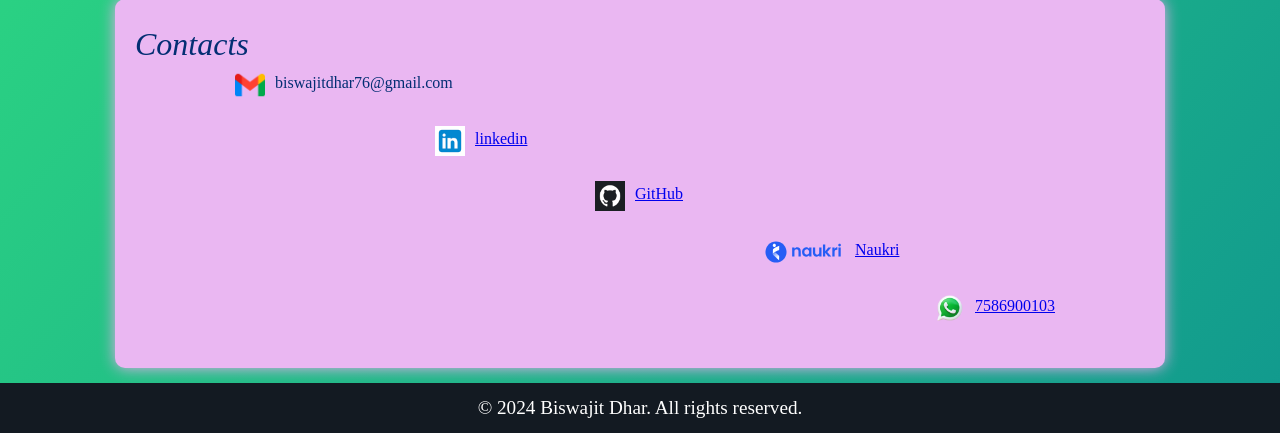
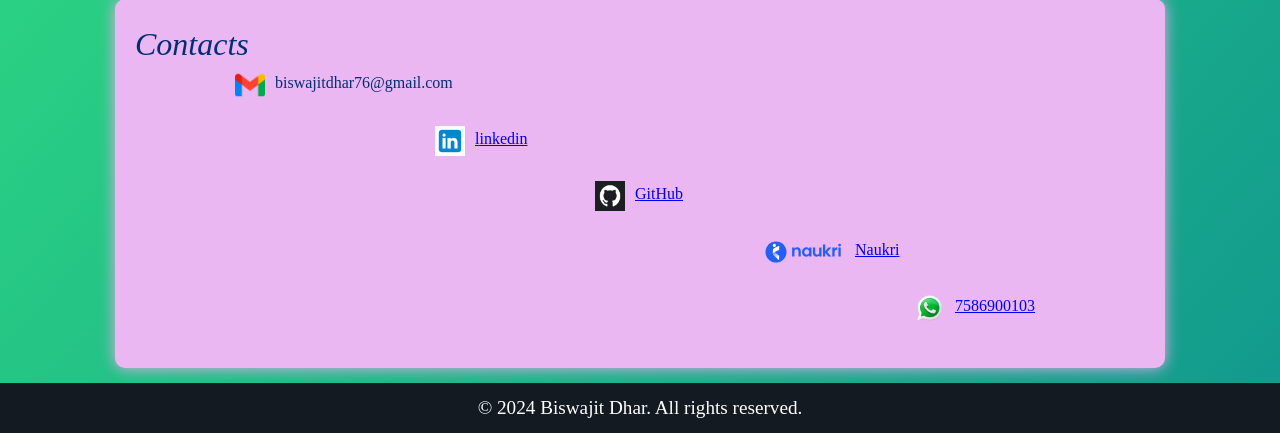
Before and after one commit to biswajitdhar76/Portfolio_Flask, a Flask app: page / in a window 1280 px wide. Shown: the part 1013-1446 px from the top of the page. Run offline with Flask 3, Linux system fonts and the light colour scheme.

Commit message:
Update Home_stylesheet.css

```diff
--- a/static/Home_stylesheet.css
+++ b/static/Home_stylesheet.css
@@ -172,7 +172,7 @@ section h2{
 }
 
 #whatsapp{
-  margin-left:800px;
+  margin-left:780px;
   gap:30px;
 }
 
```
